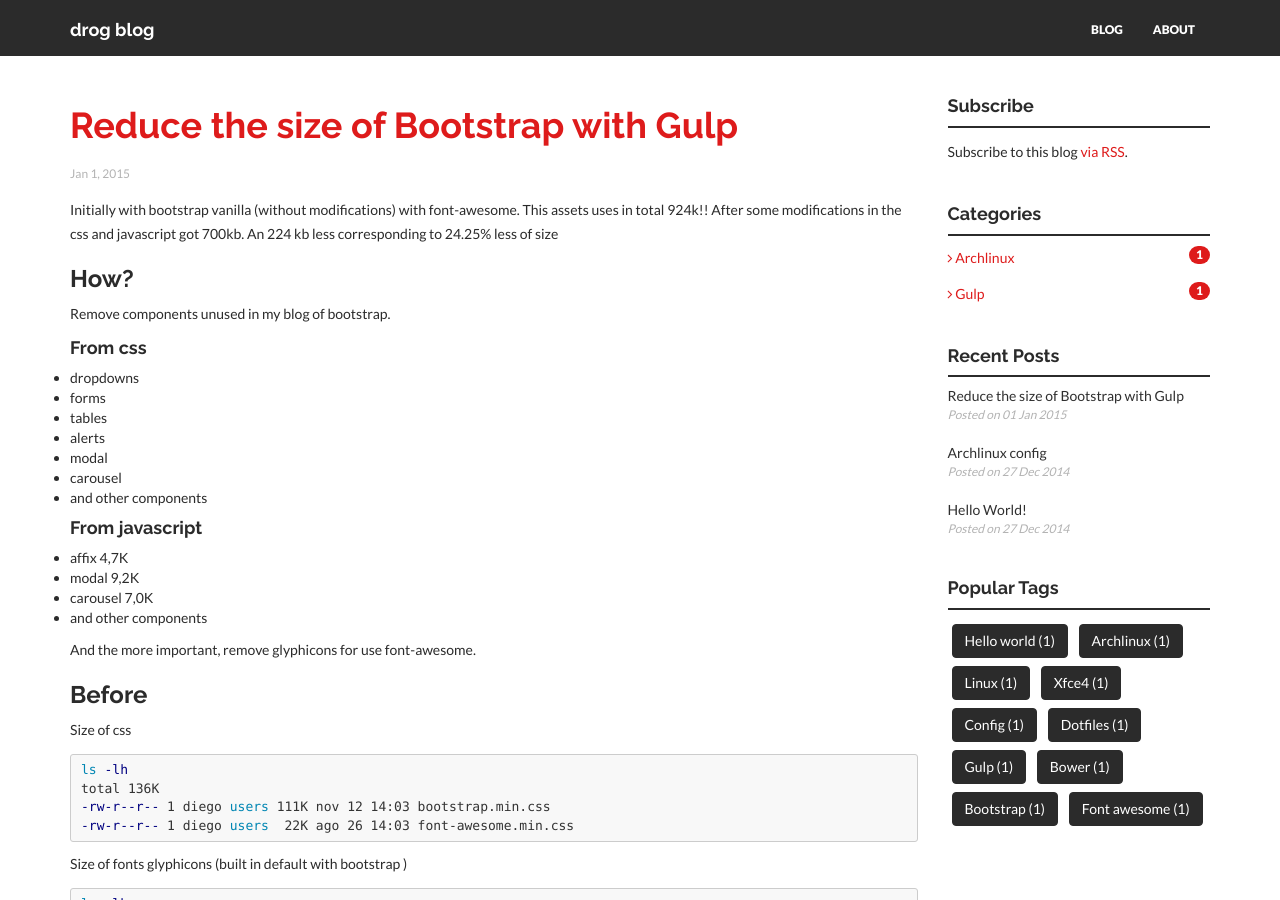
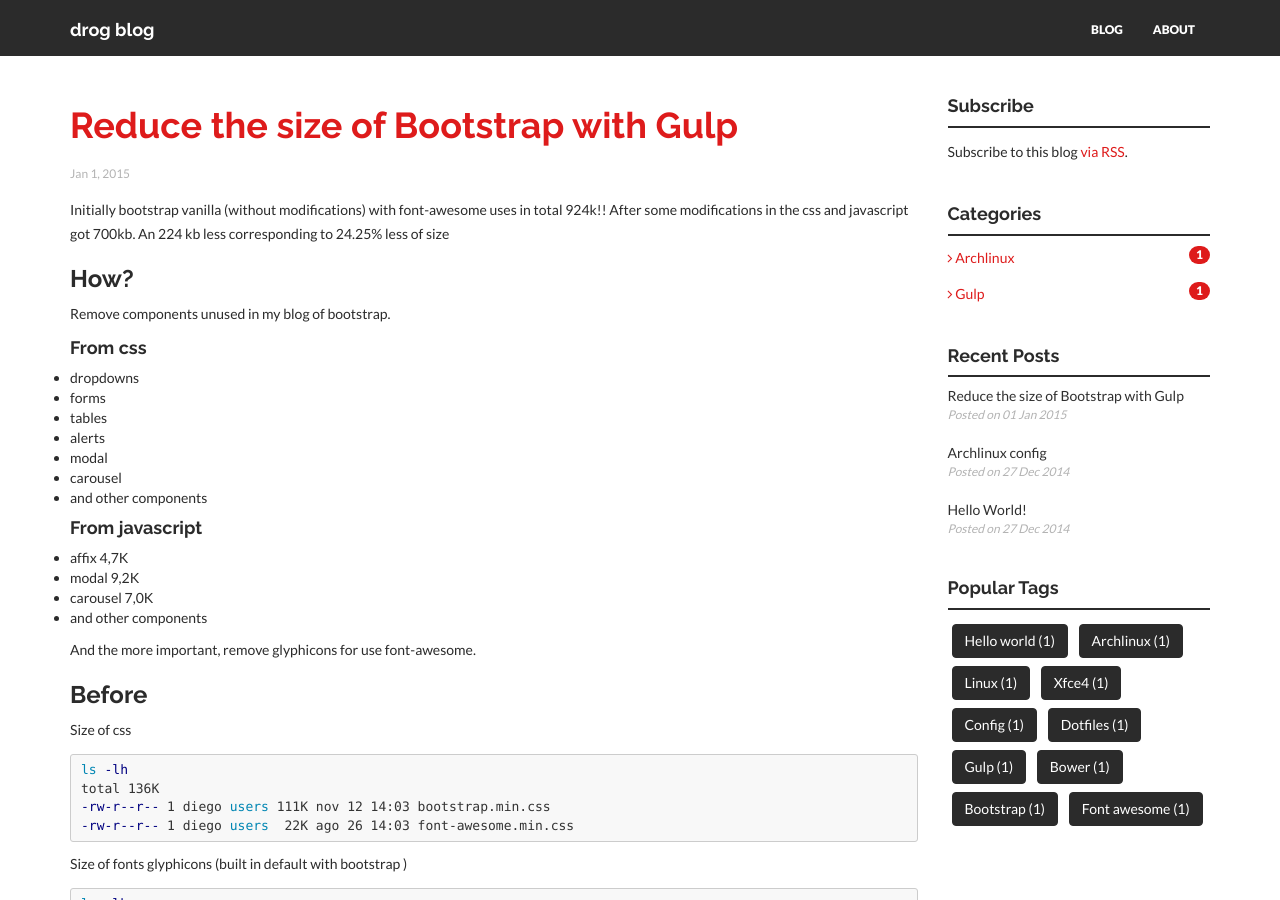
Before and after one commit to drog/drog.github.io, a Jekyll site: the page built from _posts/blog/2015-01-01-reduce-the-size-of-bootstrap-with-gulp.md, in a window 1280 px wide and 900 px high. Built offline with Jekyll 4.4.1, drawn with Linux system fonts in a browser that asks for light colours; nearby versions of some CDN libraries; Markdown is read by kramdown in place of the engine named in the settings; comment, search, counter and statistics services are not loaded.

Commit message:
fix typos II

```diff
--- a/_posts/blog/2015-01-01-reduce-the-size-of-bootstrap-with-gulp.md
+++ b/_posts/blog/2015-01-01-reduce-the-size-of-bootstrap-with-gulp.md
@@ -15,7 +15,7 @@ tags:
 
 ---
 
-Initially with bootstrap vanilla (without modifications) with font-awesome. This assets uses in total 924k!!
+Initially bootstrap vanilla (without modifications) with font-awesome uses in total 924k!!
 After some modifications in the css and javascript got 700kb.
 An 224 kb less corresponding to 24.25% less of size
 
```
Also changed, not shown: 3 other files.
